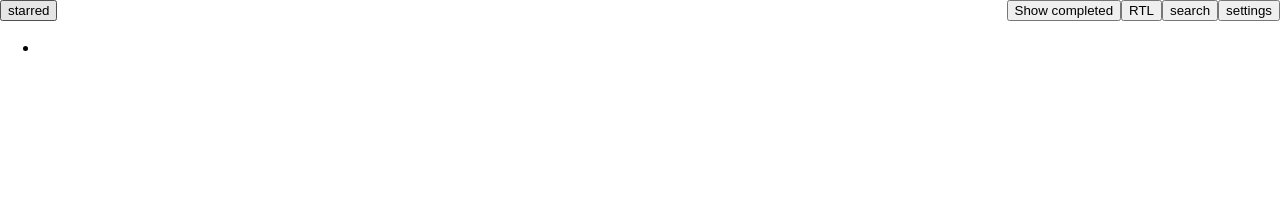
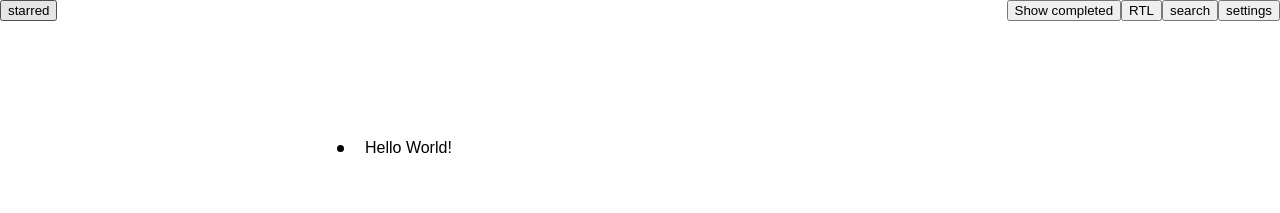
Before and after one commit to wildeyes/AltFlow, a React (Create React App) app in the folder altflow/: page / in a window 1280 px wide. Shown: the top 213 px of the page. Built offline with nearby package versions, Linux system fonts and the light colour scheme.

Commit message:
Add localstorage.

```diff
--- a/altflow/src/App.tsx
+++ b/altflow/src/App.tsx
@@ -1,19 +1,43 @@
-import { observable } from 'mobx'
+import { observable, reaction, toJS, autorun } from 'mobx'
 import { observer } from 'mobx-react'
 import React, { useEffect } from 'react'
-import { Bullet as BulletEle, BulletType, createBulletCreator } from './Bullet'
+import {
+	BulletEle,
+	BulletType,
+	createBulletCreator,
+	BulletCls,
+	BaseBulletCls,
+} from './Bullet'
 import './index.scss'
 
-const data = observable({
-	list: [] as BulletType[],
+class Store {
+	@observable list = [] as BulletType[]
+}
+
+const store = new Store()
+
+const Bullet = createBulletCreator(store.list)
+const data = JSON.parse(window.localStorage.getItem('__altflow') || '""')
+
+if (data && data.length) {
+	console.log('Loaded data...', data)
+	;(data as any[]).forEach((d: BaseBulletCls) =>
+		store.list.push(BulletCls.fromJSON(store.list, d, undefined))
+	)
+}
+
+;(window as any)['store'] = store
+autorun(() => {
+	window.localStorage.setItem('__altflow', JSON.stringify(store.list))
 })
-
-const Bullet = createBulletCreator(data.list)
 
 const App: React.FC = observer(() => {
 	useEffect(() => {
-		if (data.list.length === 0) data.list.push(Bullet())
-	}, [data.list.length])
+		if (store.list.length === 0) {
+			console.log('Inserting dummy data.')
+			store.list.push(Bullet({ title: 'Hello World!' }))
+		}
+	})
 
 	return (
 		<div className="App">
@@ -26,7 +50,7 @@ const App: React.FC = observer(() => {
 			</header>
 			<section className="content">
 				<ul>
-					{data.list.map((b, i) => (
+					{store.list.map((b, i) => (
 						<BulletEle index={i} bullet={b} key={i} />
 					))}
 				</ul>
--- a/altflow/src/Bullet.tsx
+++ b/altflow/src/Bullet.tsx
@@ -10,18 +10,44 @@ export type BulletType = BulletCls
 
 export type Selection = [number, number, 'forward' | 'backward' | 'none']
 
-class BulletCls {
+export type BaseBulletCls = {
+	title: string
+	desc: string
+	created: string
+	modified: string
+	starred: boolean
+	children: BaseBulletCls[]
+}
+
+export class BulletCls {
 	private firstList: BulletType[]
 	public shouldFocus: boolean | Selection
 	constructor(
 		firstList: BulletType[],
-		{ shouldFocus = false, title = '', parent }: Partial<BulletType> = {}
+		{
+			shouldFocus = false,
+
+			title = '',
+			desc = '',
+			created = new Date(),
+			modified = new Date(),
+			starred = false,
+			children = [],
+			parent = undefined,
+		}: Partial<BulletType> = {}
 	) {
 		this.title = title
+		this.desc = desc
+		this.created = created
+		this.modified = modified
+		this.starred = starred
+		this.children = children
+		// private
 		this.firstList = firstList
 		this._parent = parent
 		this.shouldFocus = shouldFocus
 	}
+
 	@observable title = ''
 	@observable desc = ''
 	@observable created = new Date()
@@ -197,13 +223,47 @@ class BulletCls {
 			`[data-id="${this.getIdString()}"]`
 		)!
 	}
+	/**
+	 * override JSON.stringify
+	 */
+	toJSON() {
+		const { title, desc, created, modified, starred, children } = this
+		return {
+			title,
+			desc,
+			created,
+			modified,
+			starred,
+			children,
+		}
+	}
+	/**
+	 * base method for rehydration from localstorage
+	 */
+	static fromJSON(
+		firstList: any,
+		d: BaseBulletCls,
+		parent: BulletCls | undefined
+	) {
+		const b = new BulletCls(firstList, {
+			...d,
+			created: new Date(d.created),
+			modified: new Date(d.modified),
+			children: [],
+			parent,
+		})
+
+		b.children = d.children.map(d => BulletCls.fromJSON(firstList, d, b))
+
+		return b
+	}
 }
 
 function animateNope() {
 	console.log('TBD cute animation showing you cant do that')
 }
 
-export const Bullet = observer(
+export const BulletEle = observer(
 	({ index, bullet }: { index: number; bullet: BulletType }) => {
 		const ref = useRef<HTMLInputElement>(null)
 		useEffect(() => {
@@ -217,10 +277,12 @@ export const Bullet = observer(
 			}
 		})
 		return (
-			<li className="bullet">
+			<li className="bullet-container">
+				<div className="bullet__content">
+					<div className="bullet__bullet" />
 					<input
+						className="bullet__title"
 						data-id={bullet.getIdString()}
-					type="text"
 						value={bullet.title}
 						onChange={({ currentTarget: { value } }) => (bullet.title = value)}
 						onKeyDown={event => bullet.handleKeyDown(index, event)}
@@ -229,10 +291,11 @@ export const Bullet = observer(
 					{Boolean(bullet.children.length) && (
 						<ul>
 							{bullet.children.map((b, i) => (
-							<Bullet index={i} bullet={b} key={i} />
+								<BulletEle index={i} bullet={b} key={i} />
 							))}
 						</ul>
 					)}
+				</div>
 			</li>
 		)
 	}
--- a/altflow/src/index.scss
+++ b/altflow/src/index.scss
@@ -18,10 +18,63 @@ code {
   margin-left: auto;
 }
 .content {
+  min-height: calc(100vh - 146px);
+  position: relative;
+  display: flex;
+  flex-direction: column;
+  box-shadow: none;
+  // user-select: none;
+  margin-left: auto;
+  margin-right: auto;
+  max-width: 700px;
+  padding-left: 60px;
+  padding-right: 60px;
+  padding-top: 24px;
+  padding-bottom: 24px;
+  margin-top: 72px;
+  margin-bottom: 24px;
+  text-size-adjust: none;
+  background: rgb(255, 255, 255);
+  border-radius: 6px;
   input {
     padding: 0;
     border: 0;
     display: flex;
     outline: none;
+    font-size: 16px;
+  }
+  li {
+    list-style: none;
   }
 }
+.bullet-container {
+  min-height: 30px;
+}
+.bullet__content {
+  display: grid;
+  grid-template-columns: 20px 1fr;
+  justify-content: flex-start;
+  align-items: center;
+
+  grid-template-rows: 30px 1fr;
+}
+.bullet__title {
+  white-space: pre-wrap;
+  line-height: 24px;
+  padding-top: 4px;
+  overflow-wrap: break-word;
+  position: relative;
+  user-select: text;
+  margin-left: 15px;
+}
+
+.bullet__bullet {
+  background-color: black;
+  width: 7px;
+  height: 7px;
+  border-radius: 100%;
+  justify-self: center;
+  &:hover {
+    border: 4px solid grey;
+  }
+}
```
Lines whose indentation alone changed are shown as unchanged.
